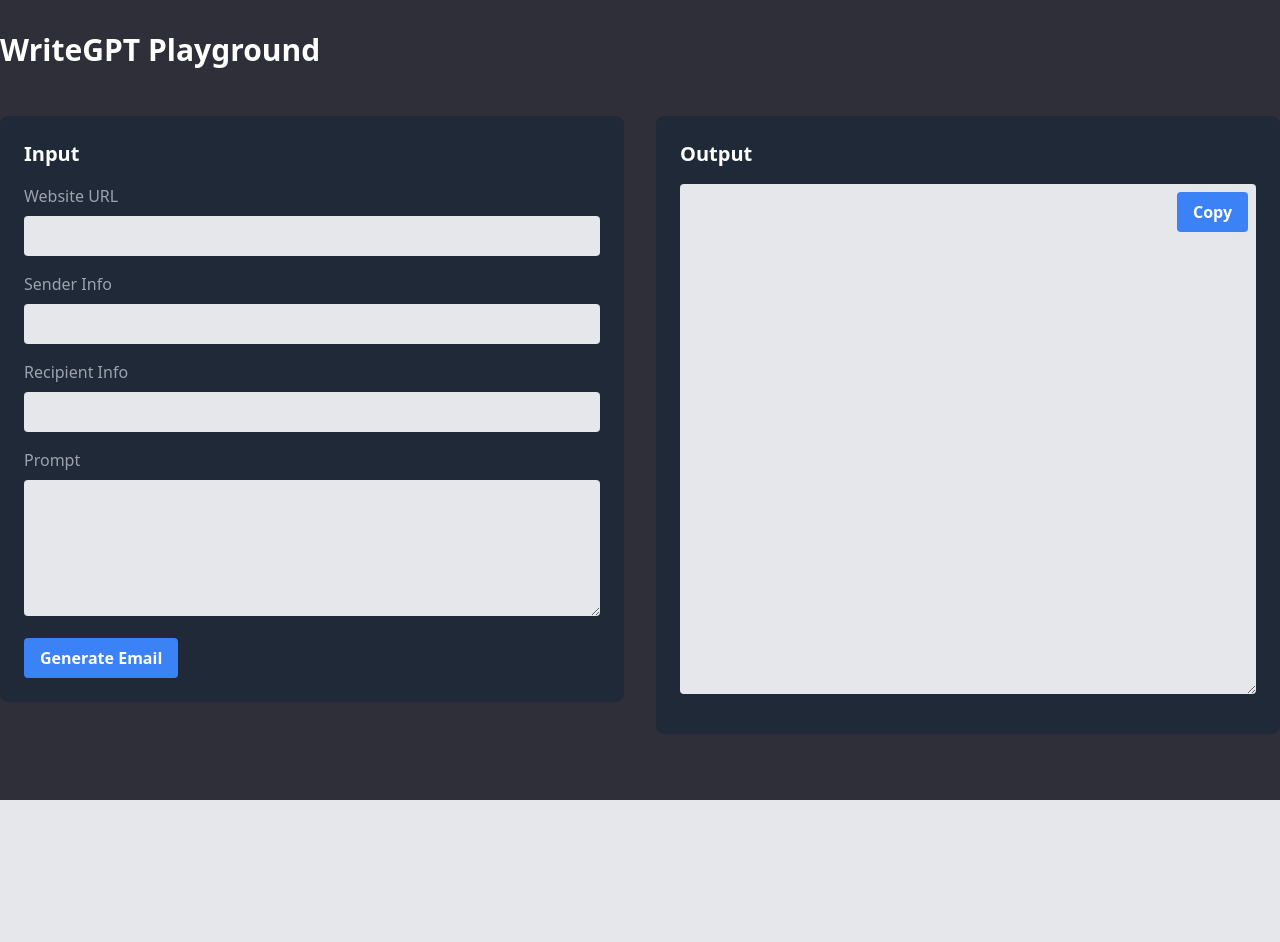
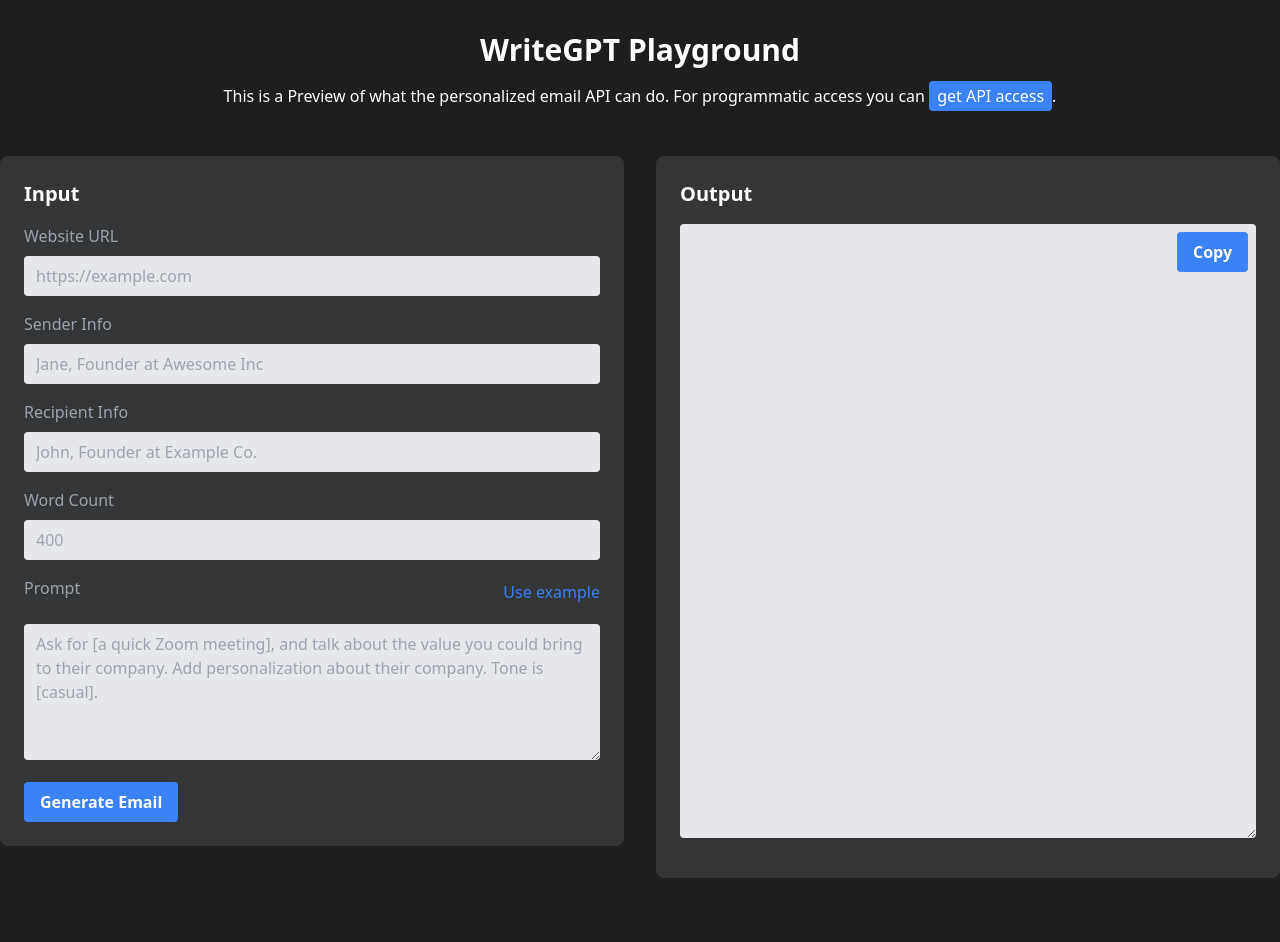
Before and after one commit to Conversation-AI/writegpt, a Flask app: page /playground in a window 1280 px wide. Before the commit the page ends 800 px from the top, so only its background shows below. Run offline with Flask 2, Linux system fonts and the light colour scheme.

Commit message:
finished version - playground for preview. buy page to get API access.

```diff
--- a/app.py
+++ b/app.py
@@ -9,12 +9,7 @@ import aiohttp
 # set up the Flask app
 app = Flask(__name__)
 
-@app.route('/')
-def hello_world():
-    return 'Hello World!'
-
 # set up OpenAI
-
 openai.api_key = os.environ.get("OPENAI_API_KEY")
 
 # set up the session
@@ -99,6 +94,11 @@ def get_visible_text(url):
 def buy():
     return render_template('buy.html')
 
+@app.route('/')
 @app.route('/playground')
 def playground():
     return render_template('playground.html')
+
+@app.route('/signup')
+def signup():
+    return render_template('signup.html')
--- a/templates/playground.html
+++ b/templates/playground.html
@@ -9,17 +9,36 @@
         />
         <style>
             body {
-                background-color: #2e2f39;
+                background-color: #1d1e20;
             }
+            .bg-semi-transparent {
+                background-color: rgba(255, 255, 255, 0.1);
+            }
+
+            /* .bg-semi-transparent input, */
+            /* .bg-semi-transparent textarea {
+                background-color: rgba(255, 255, 255, 0.05);
+            } */
         </style>
     </head>
     <body>
-        <div class="container mx-auto py-8">
-            <h1 class="text-3xl text-white font-bold mb-4">
+        <div class="container mx-auto py-8 items-center">
+            <h1 class="text-3xl text-white text-center font-bold mb-4">
                 WriteGPT Playground
             </h1>
+            <p class="text-white text-center mb-4">
+                This is a Preview of what the personalized email API can do. For
+                programmatic access you can
+                <a
+                    class="text-blue bg-blue-500 hover:bg-blue-700 rounded px-2 py-1"
+                    href="/buy"
+                    >get API access</a
+                >.
+            </p>
             <div class="container mx-auto py-8 grid grid-cols-2 gap-8">
-                <form class="bg-gray-800 p-6 rounded-lg mb-8">
+                <form
+                    class="bg-gray-800 p-6 rounded-lg mb-8 bg-semi-transparent"
+                >
                     <h2 class="text-xl text-white font-semibold mb-4">Input</h2>
                     <div class="mb-4">
                         <label
@@ -32,6 +51,7 @@
                             id="website-url"
                             type="url"
                             name="website-url"
+                            placeholder="https://example.com"
                             required
                         />
                     </div>
@@ -46,6 +66,7 @@
                             id="sender-info"
                             type="text"
                             name="sender-info"
+                            placeholder="Jane, Founder at Awesome Inc"
                             required
                         />
                     </div>
@@ -60,20 +81,47 @@
                             id="recipient-info"
                             type="text"
                             name="recipient-info"
+                            placeholder="John, Founder at Example Co."
                             required
                         />
                     </div>
                     <div class="mb-4">
                         <label
                             class="block text-gray-400 font-medium mb-2"
-                            for="prompt"
-                            >Prompt</label
+                            for="word-count"
+                            >Word Count</label
                         >
+                        <input
+                            class="w-full px-3 py-2 text-gray-700 bg-gray-200 rounded"
+                            id="word-count"
+                            type="number"
+                            placeholder="400"
+                            name="word-count"
+                            required
+                        />
+                    </div>
+
+                    <div class="mb-4">
+                        <div class="mb-4 flex justify-between items-center">
+                            <label
+                                class="block text-gray-400 font-medium mb-2"
+                                for="prompt"
+                                >Prompt</label
+                            >
+                            <button
+                                type="button"
+                                class="text-blue-500 hover:text-blue-700 focus:outline-none"
+                                onclick="fillPrompt()"
+                            >
+                                Use example
+                            </button>
+                        </div>
                         <textarea
                             class="w-full px-3 py-2 text-gray-700 bg-gray-200 rounded"
                             id="prompt"
                             name="prompt"
                             rows="5"
+                            placeholder="Ask for [a quick Zoom meeting], and talk about the value you could bring to their company. Add personalization about their company. Tone is [casual]."
                             required
                         ></textarea>
                     </div>
@@ -85,7 +133,9 @@
                         <span id="generate-email-btn-text">Generate Email</span>
                     </button>
                 </form>
-                <div class="bg-gray-800 p-6 rounded-lg flex flex-col">
+                <div
+                    class="bg-gray-800 p-6 rounded-lg flex flex-col bg-semi-transparent"
+                >
                     <h2 class="text-xl text-white font-semibold mb-4">
                         Output
                     </h2>
@@ -122,20 +172,21 @@
                 const recipientInfo =
                     document.querySelector("#recipient-info").value;
                 const prompt = document.querySelector("#prompt").value;
-
-                var generateBtn = document.getElementById("generate-email-btn");
-                var generateBtnText = document.getElementById(
+                const wordCount = document.querySelector("#word-count").value;
+                const generateBtn =
+                    document.getElementById("generate-email-btn");
+                const generateBtnText = document.getElementById(
                     "generate-email-btn-text"
                 );
                 generateBtn.disabled = true;
-                generateBtnText = "Generating...";
+                generateBtnText.textContent = "Generating...";
 
                 const requestBody = {
                     url,
                     sender_info: senderInfo,
                     recipient_info: recipientInfo,
                     prompt,
-                    word_count: 400,
+                    word_count: wordCount,
                 };
 
                 const response = await fetch("/generate_email", {
@@ -151,6 +202,7 @@
                 const outputElement = document.querySelector("#output");
                 showOutputText(responseBody);
                 generateBtn.disabled = false;
+                generateBtnText.textContent = "Generate Email";
 
                 function showOutputText(text) {
                     const outputElement = document.getElementById("output");
@@ -164,9 +216,14 @@
                         }
                         outputElement.value += words[i] + " ";
                         i++;
-                    }, 60);
+                    }, 100);
                 }
             });
+
+            function fillPrompt() {
+                var promptTextarea = document.getElementById("prompt");
+                promptTextarea.value = promptTextarea.placeholder;
+            }
         </script>
     </body>
 </html>
```
Also changed, not shown: templates/signup.html (added, +98 -0 lines).
